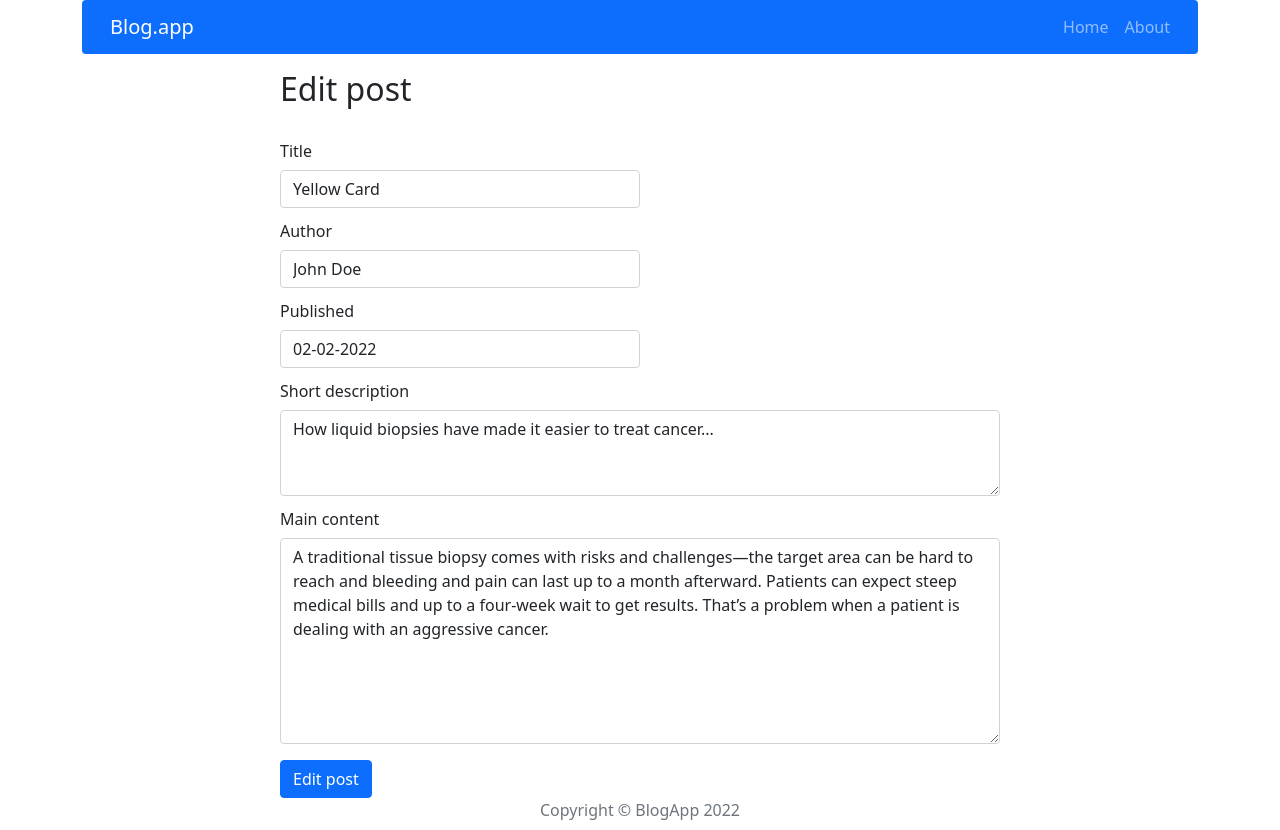
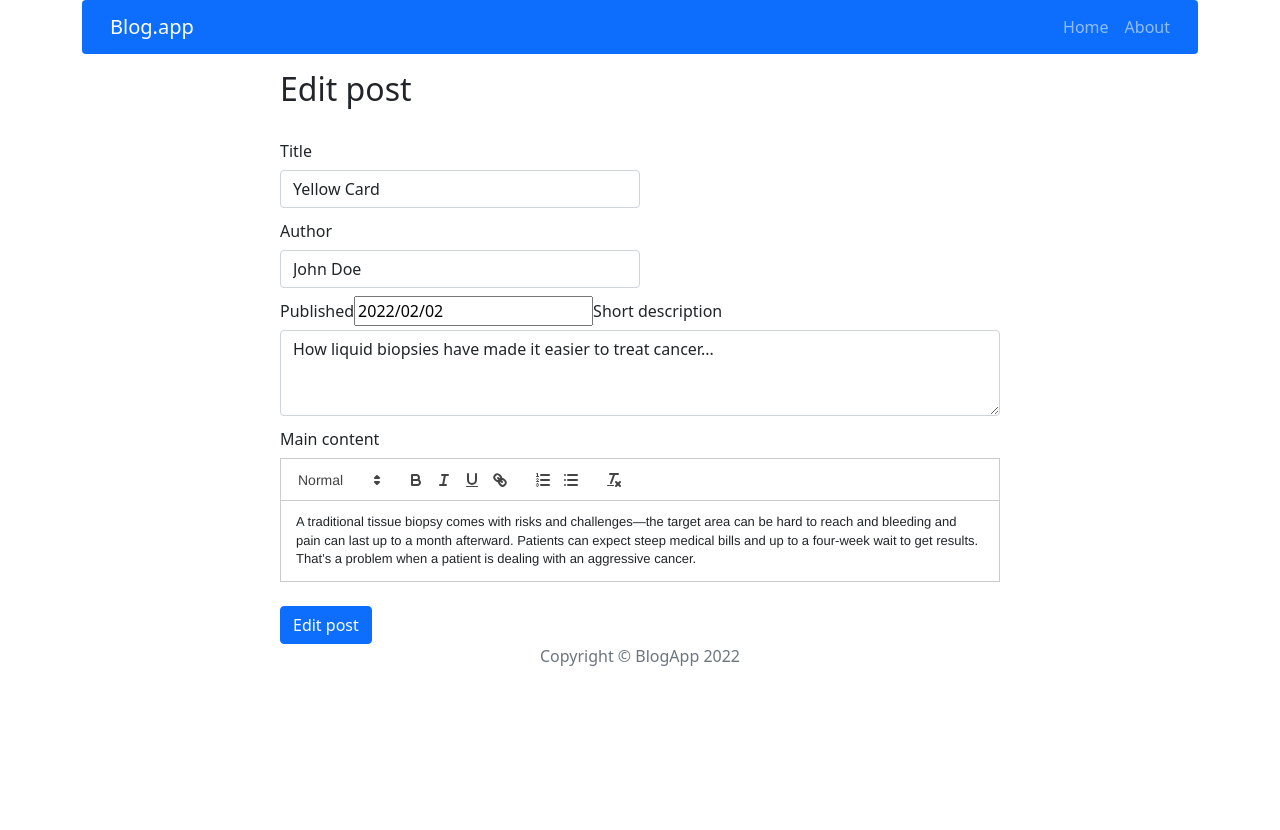
Before and after one commit to bpedryc83/crud-app, a React (Create React App) app: page /post/edit/1 in a window 1280 px wide. After the commit the page ends 800 px from the top, so only its background shows below. Built offline with nearby package versions, Linux system fonts and the light colour scheme.

Commit message:
Add Date Picker and React Quill in the PostForm component

```diff
--- a/package.json
+++ b/package.json
@@ -10,7 +10,9 @@
     "http-server": "^14.1.1",
     "react": "^18.2.0",
     "react-bootstrap": "2.0",
+    "react-datepicker": "^4.10.0",
     "react-dom": "^18.2.0",
+    "react-quill": "^2.0.0",
     "react-redux": "7.2.6",
     "react-router-dom": "6.0.1",
     "react-scripts": "5.0.1",
--- a/src/components/features/drawPostCard/DrawPostCard.js
+++ b/src/components/features/drawPostCard/DrawPostCard.js
@@ -1,5 +1,6 @@
 import styles from './DrawPostCard.module.scss';
 import { Link } from 'react-router-dom';
+import dateToStr from '../../../utils/dateToStr';
 
 const DrawPostCard = props => {
 
@@ -9,7 +10,7 @@ const DrawPostCard = props => {
           <div className="card-body text-start position-relative ">
             <p className="fw-semibold fs-5 mb-2">{props.title}</p>
             <p className="fw-bold fs-6 mb-0">Author: <span className="fw-normal">{props.author}</span></p>
-            <p className="fw-bold fs-6 mb-2">Published: <span className="fw-normal">{props.publishedDate}</span></p>
+            <p className="fw-bold fs-6 mb-2">Published: <span className="fw-normal">{dateToStr(props.publishedDate)}</span></p>
             <p className={`fs-6 fw-normal ${styles.marginCard}`}>{props.shortDescription}</p>
             <div className={`d-flex align-content-end position-absolute ${styles.marginButton}`}>
               <Link key={props.id} to={"/post/" + props.id}>
--- a/src/components/features/postForm/PostForm.js
+++ b/src/components/features/postForm/PostForm.js
@@ -4,6 +4,12 @@ import { useDispatch } from "react-redux";
 import shortid from 'shortid';
 import { useNavigate } from "react-router-dom";
 import PropTypes from 'prop-types';
+
+import ReactQuill from 'react-quill';
+import 'react-quill/dist/quill.snow.css';
+import DatePicker from "react-datepicker";
+import "react-datepicker/dist/react-datepicker.css";
+
 
 const PostForm = props => {
 
@@ -31,11 +37,13 @@ const PostForm = props => {
         <label className="col-form-label">Author</label>
         <input type="text" id="inputAuthor" value={author} className="form-control w-50 mb-1" placeholder="Enter author" required onChange={e => setAuthor(e.target.value)}></input>
         <label className="col-form-label">Published</label>
-        <input type="text" id="inputPublished" value={publishedDate} className="form-control w-50 mb-1" placeholder="Enter date dd-mm-yyyy" required onChange={e => setPublishedDate(e.target.value)}></input>
+        <DatePicker dateFormat="yyyy/MM/dd" selected={publishedDate} onChange={(date) => setPublishedDate(date)} />
+        {/* <input type="text" id="inputPublished" value={publishedDate} className="form-control w-50 mb-1" placeholder="Enter date dd-mm-yyyy" required onChange={e => setPublishedDate(e.target.value)}></input> */}
         <label className="col-form-label">Short description</label>
         <textarea rows="3" id="inputShortDesc" value={shortDescription} className="form-control w-100 mb-1" placeholder="Leave a comment here" required onChange={e => setShortDescription(e.target.value)}></textarea>
         <label className="col-form-label">Main content</label>
-        <textarea rows="8" id="content" value={content} className="form-control w-100 mb-3" placeholder="Leave a comment here" required onChange={e => setContent(e.target.value)}></textarea>
+        {/* <textarea rows="8" id="content" value={content} className="form-control w-100 mb-3" placeholder="Leave a comment here" required onChange={e => setContent(e.target.value)}></textarea> */}
+        <ReactQuill theme="snow" id="content" value={content} onChange={setContent} /><br />
         <Button type="submit">{props.buttonText}</Button>
       </form>
     </div>
--- a/src/components/pages/post/Post.js
+++ b/src/components/pages/post/Post.js
@@ -9,6 +9,7 @@ import { useState } from "react";
 import { Navigate } from "react-router-dom";
 import { useDispatch } from "react-redux";
 import { deletePost } from "../../../redux/postsRedux";
+import dateToStr from "../../../utils/dateToStr";
 
 const Post = () => {
 
@@ -63,8 +64,8 @@ const Post = () => {
         </div>
         <div className="px-0 mb-4">
           <p className="fw-bold fs-6 mb-0">Author: <span className="fw-normal">{postData.author}</span></p>
-          <p className="fw-bold fs-6 mb-2">Published: <span className="fw-normal">{postData.publishedDate}</span></p>
-          <p className="fs-6 fw-normal">{postData.content}</p>
+          <p className="fw-bold fs-6 mb-2">Published: <span className="fw-normal">{dateToStr(postData.publishedDate)}</span></p>
+          <p className="fs-6 fw-normal" dangerouslySetInnerHTML={{ __html: postData.content }} />
         </div>
       </Container>
     )
--- a/src/redux/initialState.js
+++ b/src/redux/initialState.js
@@ -5,7 +5,7 @@ const initialState = {
       title: 'Yellow Card',
       shortDescription: 'How liquid biopsies have made it easier to treat cancer...',
       content: 'A traditional tissue biopsy comes with risks and challenges—the target area can be hard to reach and bleeding and pain can last up to a month afterward. Patients can expect steep medical bills and up to a four-week wait to get results. That’s a problem when a patient is dealing with an aggressive cancer.',
-      publishedDate: '02-02-2022',
+      publishedDate: new Date('02-02-2022'),
       author: 'John Doe'
     },
     {
@@ -13,7 +13,7 @@ const initialState = {
       title: 'Environment',
       shortDescription: 'The scientific case against gas stoves...',
       content: 'Health experts have known for decades that indoor air pollution hurts childrens lungs. Now, there are good alternatives to gas stoves.',
-      publishedDate: '03-02-2022',
+      publishedDate: new Date('02-03-2022'),
       author: 'Alex Malone'
     },
     {
@@ -21,7 +21,7 @@ const initialState = {
       title: 'History Magazine',
       shortDescription: 'Ramses II ruled for 70 years and had 100 children...',
       content: 'The pharaoh left behind a monumental list of accomplishments. But his reluctance to pass the baton ultimately led to his dynasty’s collapse.',
-      publishedDate: '10-02-2022',
+      publishedDate: new Date('02-10-2022'),
       author: 'Vincent Max'
     },
     {
@@ -29,7 +29,7 @@ const initialState = {
       title: 'Natural landscapes',
       shortDescription: 'The varied natural landscapes of Abu Dhabi...',
       content: 'Beyond the emirates urban skyline lies diverse natural beauty, from mangroves to mountains, wadis, deserts, and nature reserves.',
-      publishedDate: '04-03-2022',
+      publishedDate: new Date('03-04-2022'),
       author: 'Christian Snowden'
     }
   ],
--- /dev/null
+++ b/src/utils/dateToStr.js
@@ -0,0 +1,5 @@
+const dateToStr = dateObject => dateObject.getDate().toString().padStart(2, "0") +
+  "-" + (dateObject.getMonth() + 1).toString().padStart(2, "0") +
+  "-" + dateObject.getFullYear();
+
+export default dateToStr;
```
Also changed, not shown: 1 other file (tests, documents, lock files or other folders).
